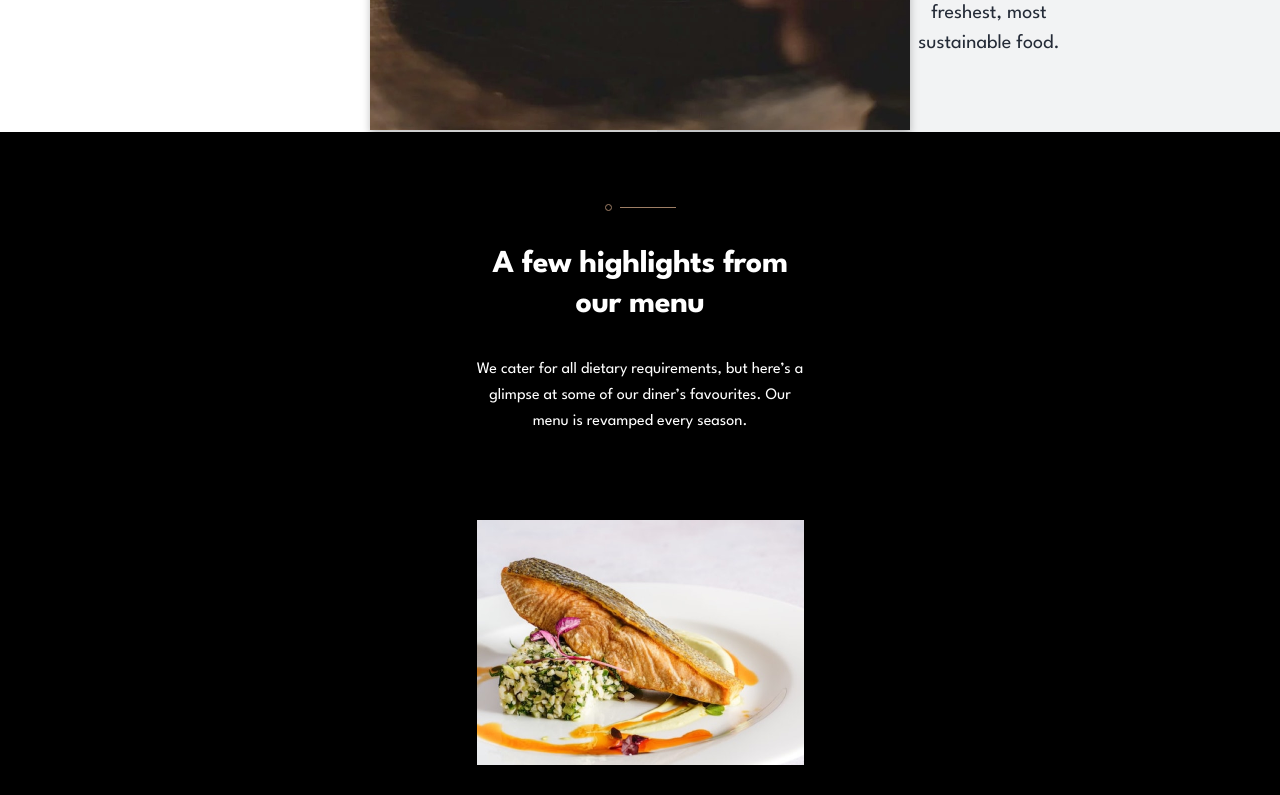
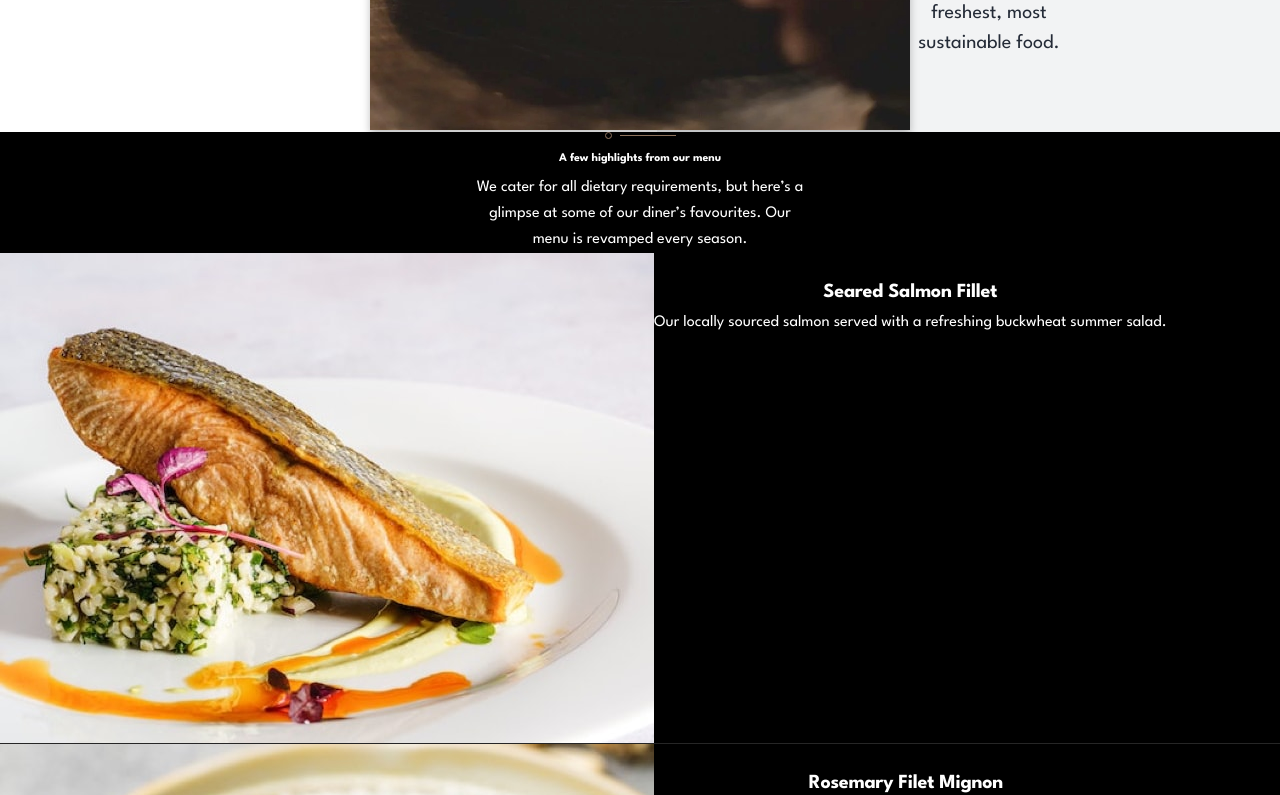
Before and after one commit to DKapteyn/restaurant-site, a Next.js app: page / in a window 1280 px wide. Shown: the part 2060-2855 px from the top of the page. Built offline with nearby package versions, Linux system fonts and the light colour scheme.

Commit message:
worked on styling for menuhighlights

```diff
--- a/components/homepage/Highlights/MenuHighlights.tsx
+++ b/components/homepage/Highlights/MenuHighlights.tsx
@@ -7,11 +7,14 @@ export default function MenuHighlights() {
     <div className={s.mainContainer}>
       <section className={s.subContainer}>
         <img src="./images/patterns/pattern-divide.svg" alt="divider" />
-        <h3 className={s.mainTitle}> A few highlights from our menu</h3>
-        <p className={`${s.para} ${s.mainPara}`}>
-          We cater for all dietary requirements, but here’s a glimpse at some of
-          our diner’s favourites. Our menu is revamped every season.
-        </p>
+        <div className={s.textContainer}>
+          <h3 className={s.mainTitle}> A few highlights from our menu</h3>
+          <p className={`${s.para} ${s.mainPara}`}>
+            We cater for all dietary requirements, but here’s a glimpse at some
+            of our diner’s favourites. Our menu is revamped every season.
+          </p>
+        </div>
+
         <MenuItems
           deskTabImg="./images/homepage/salmon-desktop-tablet@2x.jpg"
           mobImg="./images/homepage/salmon-mobile@2x.jpg"
--- a/components/homepage/Highlights/MenuItems.tsx
+++ b/components/homepage/Highlights/MenuItems.tsx
@@ -10,11 +10,13 @@ export default function MenuItems({
   itemPara,
 }: MenuItemsT) {
   return (
-    <>
+    <div className={s.menuItemContainer}>
       <img className={s.deskTabImg} src={deskTabImg} alt={imgAlt} />
       <img className={s.mobileImg} src={mobImg} alt={imgAlt} />
-      <h4 className={s.subTitle}>{itemTitle}</h4>
-      <p className={`${s.para} ${s.subPara}`}>{itemPara}</p>
-    </>
+      <div className={s.menuItemtext}>
+        <h4 className={s.subTitle}>{itemTitle}</h4>
+        <p className={`${s.para} ${s.subPara}`}>{itemPara}</p>
+      </div>
+    </div>
   );
 }
--- a/styles/HomePageStyles/Highlights.module.scss
+++ b/styles/HomePageStyles/Highlights.module.scss
@@ -1,23 +1,122 @@
+@use "styles/_utils/screen.module.scss";
+
 .mainContainer {
   text-align: center;
   color: #ffffff;
   background-color: black;
   position: relative;
   top: -72px;
+
+  @include screen.mobile {
     height: 1720px;
     margin: auto;
     padding-top: 72px;
   }
+  @include screen.tablet {
+    padding-top: 99px;
+  }
+}
+
 .subContainer {
+  @include screen.mobile {
     width: 327px;
     height: 1546px;
+  }
+
+  @include screen.tablet {
+    height: 789px;
+  }
+
+  margin: auto;
+}
+
+.textContainer {
+  width: 327px;
   margin: auto;
 }
 .mainTitle {
   font-weight: 700;
+  @include screen.mobile {
     font-size: 32px;
     line-height: 125%;
     letter-spacing: -0.4px;
+  }
+  @include screen.tablet {
+    font-size: 48px;
+    line-height: 48px;
+    letter-spacing: -0.5px;
+    margin-bottom: 27px;
+    margin-top: 39px;
+  }
+}
+
+.para {
+  font-weight: 400;
+  font-size: 16px;
+  line-height: 26px;
+  margin-top: 0px;
+  margin: auto;
+}
+
+.mainPara {
+  @include screen.mobile {
+    margin-bottom: 85px;
+  }
+  @include screen.tablet {
+    margin-bottom: 54px;
+  }
+}
+
+.line {
+  height: 1px;
+
+  background-color: #ffffff;
+  opacity: 0.15;
+
+  @include screen.mobile {
+    margin-bottom: 24px;
+    margin-top: 28px;
+    width: 100%;
+  }
+
+  @include screen.tablet {
+    width: 573px;
+    margin: 24px auto;
+  }
+}
+
+//MenuItems
+
+.menuItemContainer {
+  display: flex;
+  @include screen.tablet {
+    width: 573px;
+    margin: auto;
+  }
+}
+
+.deskTabImg {
+  display: none;
+}
+
+.mobileImg {
+  @include screen.mobile {
+    width: 327px;
+    height: 245px;
+  }
+  @include screen.tablet {
+    width: 128px;
+    height: 96px;
+  }
+}
+
+.menuItemtext {
+  @include screen.tablet {
+    width: 383px;
+    height: 82px;
+    margin-left: 62px;
+    text-align: start;
+  }
 }
 
 .subTitle {
@@ -26,39 +125,18 @@
   line-height: 24px;
   letter-spacing: -0.25px;
   margin-bottom: 6px;
+  @include screen.tablet {
+    margin-top: 0px;
   }
-
-.para {
-  font-weight: 400;
-  font-size: 16px;
-  line-height: 26px;
-
-  margin: auto;
-}
-
-.mainPara {
-  margin-bottom: 85px;
 }
 
 .subPara {
   margin-top: 0px;
   margin-bottom: 0px;
-}
 
-.deskTabImg {
+  @include screen.tabletAndDesktop {
+    & > br {
       display: none;
     }
-
-.mobileImg {
-  width: 327px;
-  height: 245px;
   }
-
-.line {
-  height: 1px;
-  width: 100%;
-  background-color: #ffffff;
-  opacity: 0.15;
-  margin-bottom: 24px;
-  margin-top: 28px;
 }
```
Lines whose indentation alone changed are shown as unchanged.
